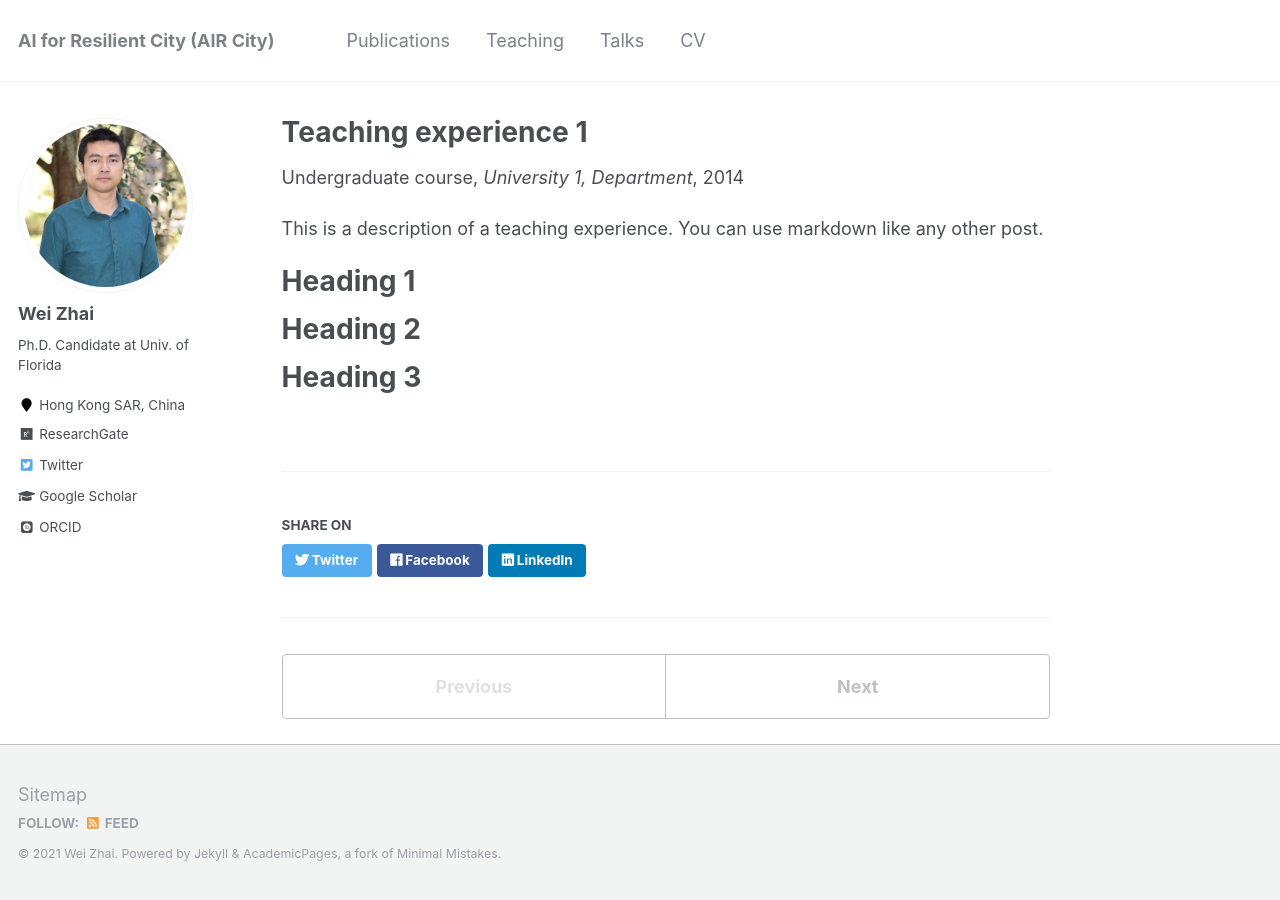
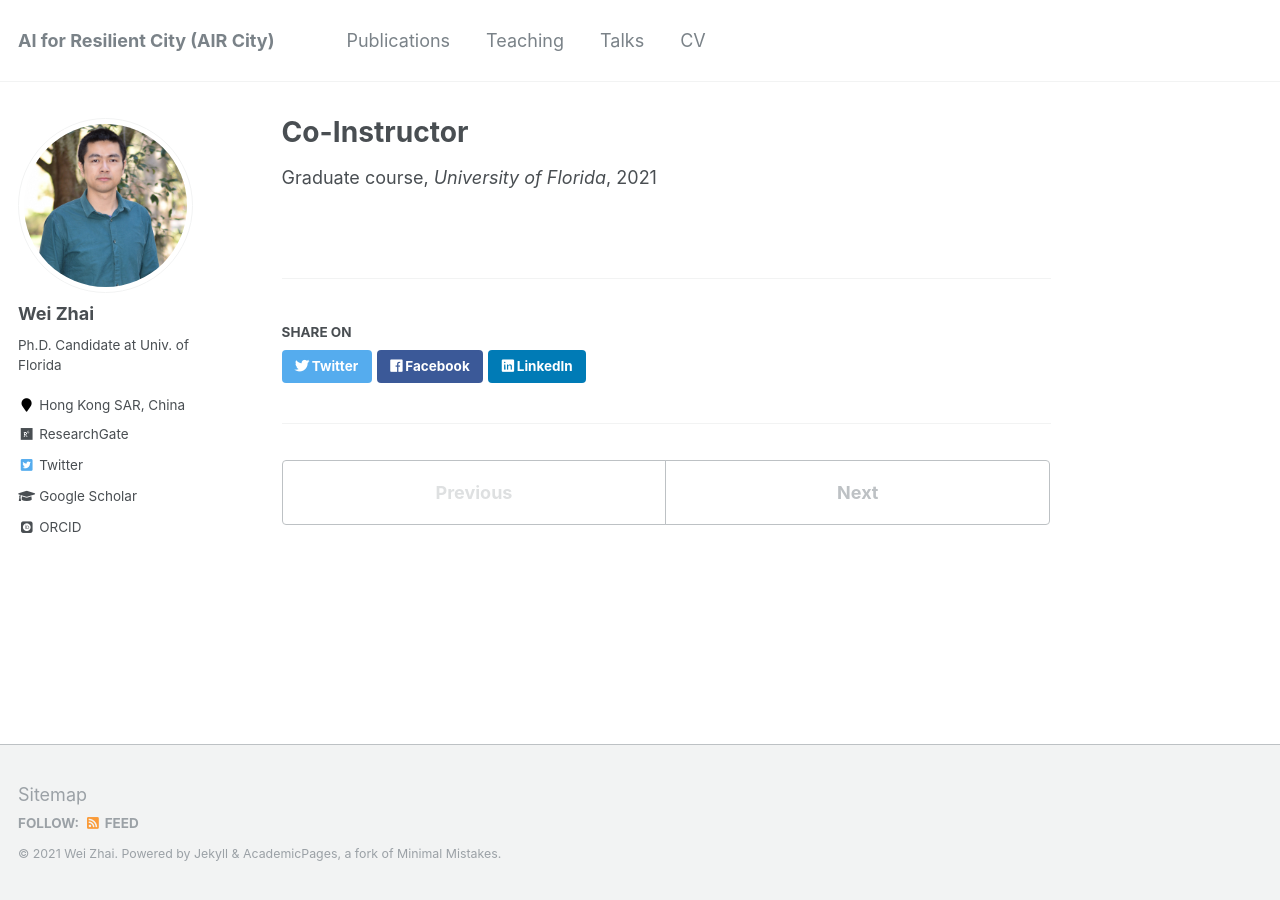
Before and after one commit to skywalkerzhai/weizhai.github.io, a Jekyll site: the page built from _teaching/2014-spring-teaching-1.md, in a window 1280 px wide. Built offline with Jekyll 4.4.1, drawn with Linux system fonts in a browser that asks for light colours; some web fonts are replaced.

Commit message:
Update 2014-spring-teaching-1.md

```diff
--- a/_teaching/2014-spring-teaching-1.md
+++ b/_teaching/2014-spring-teaching-1.md
@@ -1,20 +1,8 @@
 ---
-title: "Teaching experience 1"
+title: "Co-Instructor"
 collection: teaching
-type: "Undergraduate course"
-permalink: /teaching/2014-spring-teaching-1
-venue: "University 1, Department"
-date: 2014-01-01
-location: "City, Country"
+type: "Graduate course"
+permalink: /teaching/2018-Spring
+venue: "University of Florida"
+location: "Gainesville, FL, USA"
 ---
-
-This is a description of a teaching experience. You can use markdown like any other post.
-
-Heading 1
-======
-
-Heading 2
-======
-
-Heading 3
-======
```
